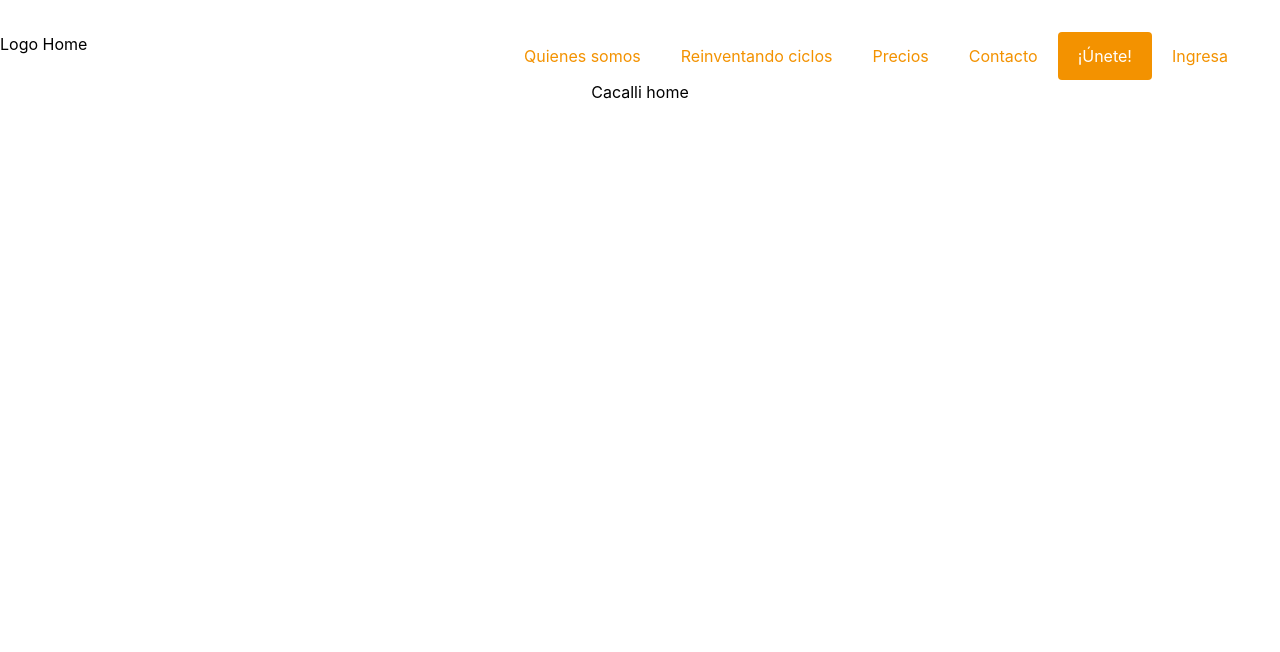
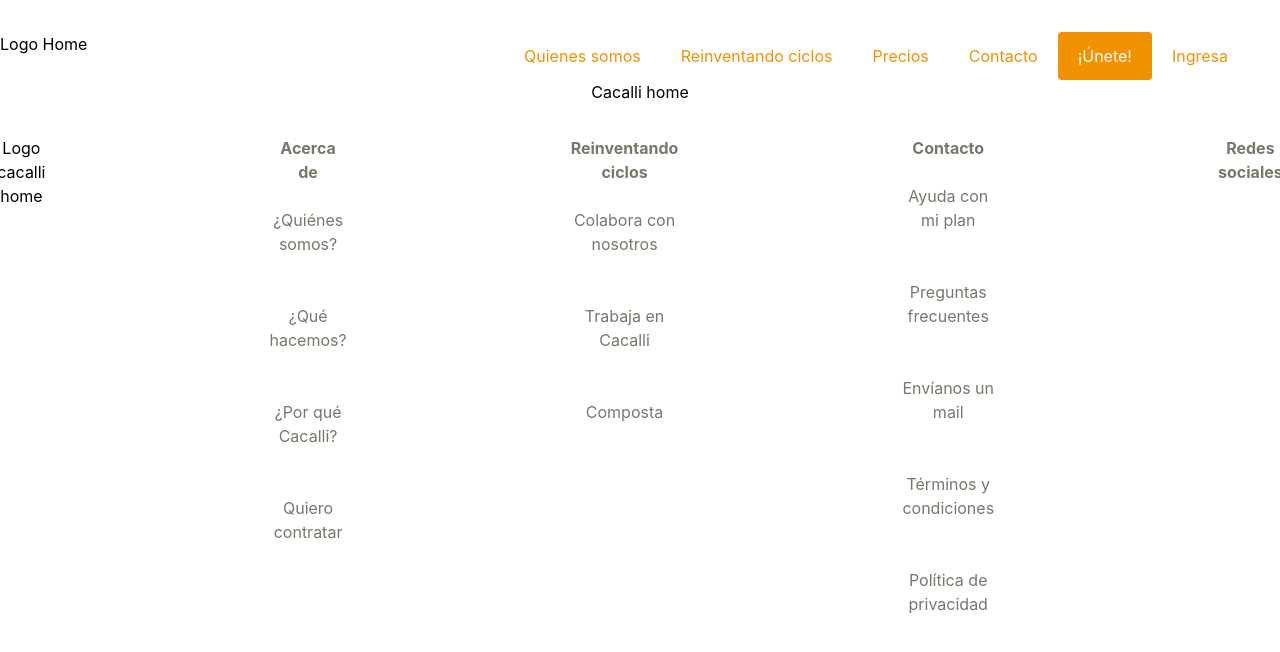
Before and after one commit to Cacalli/cacalli-frontend, a React (Create React App) app: page / in a window 1280 px wide. Shown: the top 652 px of the page. Built offline with nearby package versions, Linux system fonts and the light colour scheme.

Commit message:
footer added to component

```diff
--- a/src/components/Footer.js
+++ b/src/components/Footer.js
@@ -1,9 +1,38 @@
+import { Link } from "react-router-dom"
+
 export default function Footer(){
 
     return(
-        <footer className="bg-blue-200 text-black h-10 flex justify-center">
-        {/* <span>Footer</span>
-        <span>Copyright</span> */}
+        <footer className="bg-blue-200 text-black h-10 flex justify-center mt-8">
+            <Link className="mx-28">Logo cacalli home</Link>
+                <div className="flex flex-col mx-28 text-neutral-gray-two">
+                    <p className="font-bold ">Acerca de</p>
+                    <Link className="my-6">¿Quiénes somos?</Link>
+                    <Link className="my-6">¿Qué hacemos?</Link>
+                    <Link className="my-6">¿Por qué Cacalli?</Link>
+                    <Link className="my-6">Quiero contratar</Link>
+                </div>
+
+                <div className="flex flex-col mx-28 text-neutral-gray-two">
+                    <p className="font-bold ">Reinventando ciclos</p>
+                    <Link className="my-6">Colabora con nosotros</Link>
+                    <Link className="my-6">Trabaja en Cacalli</Link>
+                    <Link className="my-6">Composta</Link>
+                </div>
+
+                <div className="flex flex-col mx-28 text-neutral-gray-two">
+                    <p className="font-bold ">Contacto</p>
+                    <Link className="my-6">Ayuda con mi plan</Link>
+                    <Link className="my-6">Preguntas frecuentes</Link>
+                    <Link className="my-6">Envíanos un mail</Link>
+                    <Link className="my-6">Términos y condiciones</Link>
+                    <Link className="my-6">Política de privacidad</Link>
+                </div>
+
+                <div className="flex flex-col mx-28 text-neutral-gray-two">
+                    <p className="font-bold ">Redes sociales</p>
+
+                </div>
         </footer>
     )
 }
```
Also changed, not shown: src/App.css (line endings or trailing spaces).
